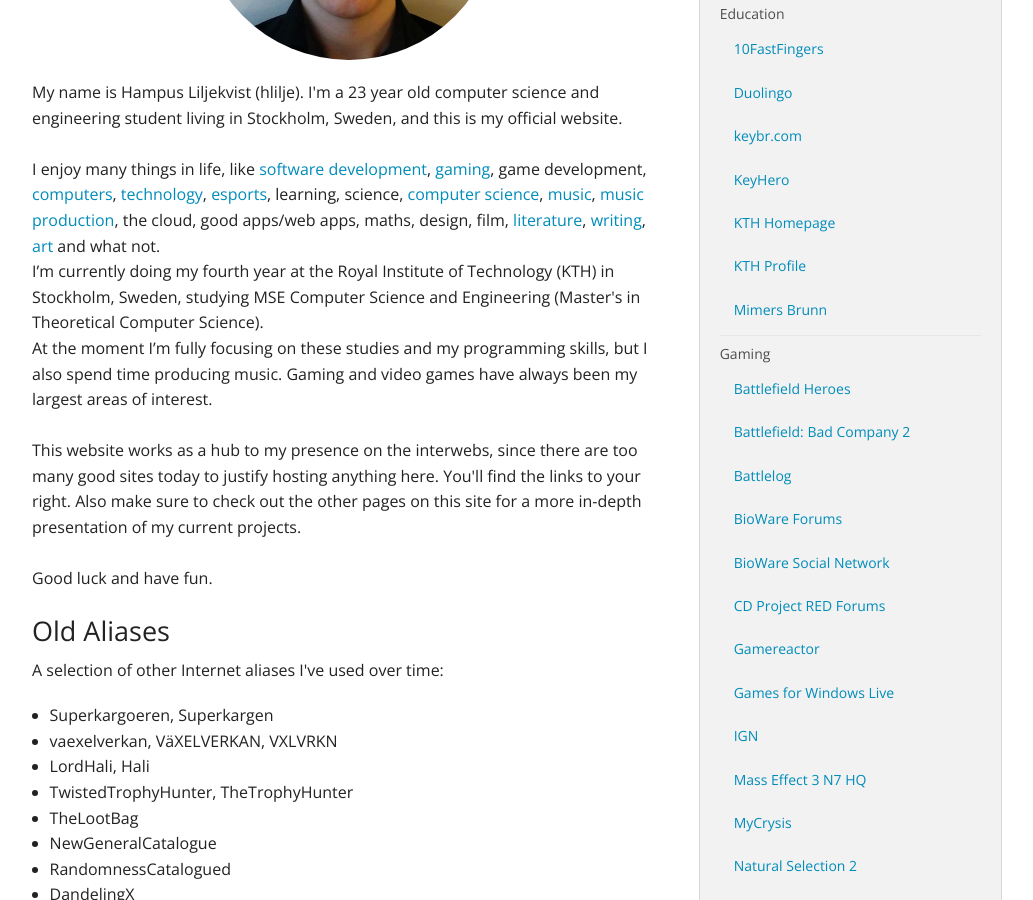
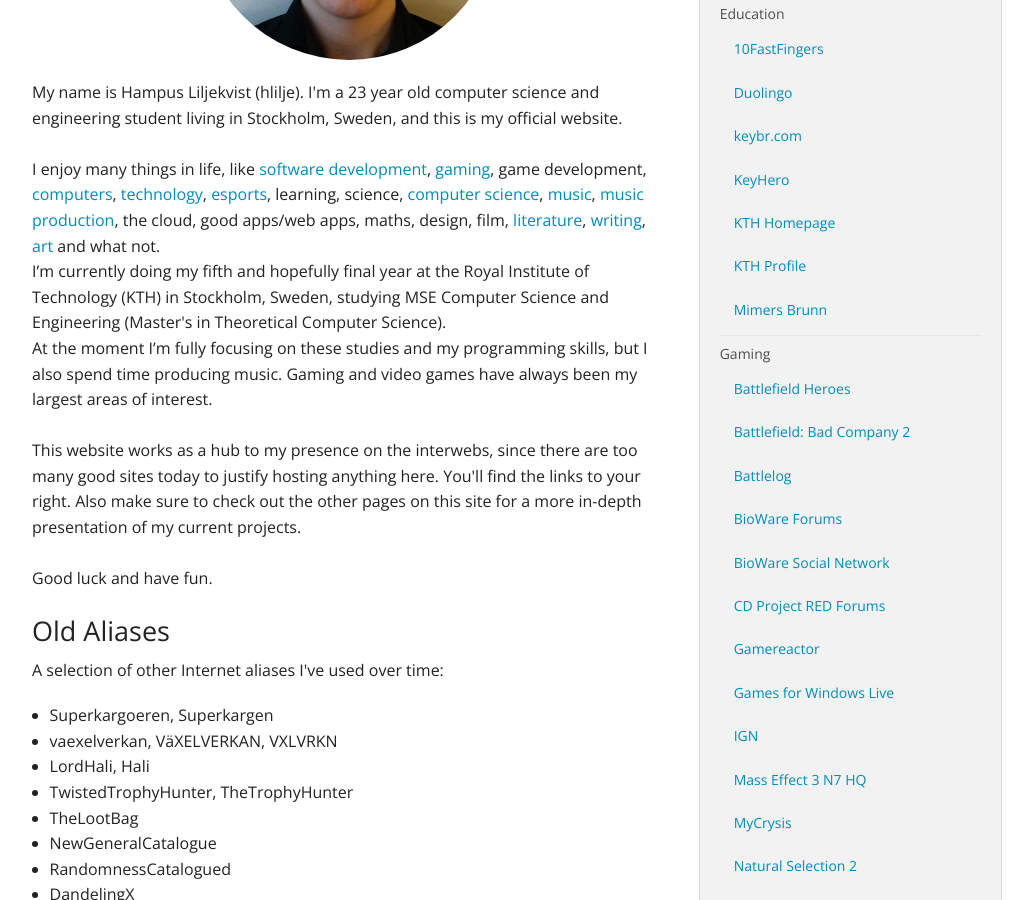
Before and after one commit to hlilje/hlilje.github.io, a Jekyll site: the page built from about/index.html, in a window 1280 px wide and 900 px high, scrolled down 348 px. Shown: the whole window, without its empty margins (123-1156 px from the left). Built offline with Jekyll 4.4.1, drawn with Linux system fonts in a browser that asks for light colours.

Commit message:
Update presentation

```diff
--- a/about/index.html
+++ b/about/index.html
@@ -38,9 +38,10 @@ title: hlilje | About
           <a href="http://blog.{{ site.url }}">writing</a>,
           <a href="http://www.simonstalenhag.se/">art</a> and what not.
           <br>
-          I’m currently doing my fourth year at the Royal Institute of Technology
-          (KTH) in Stockholm, Sweden, studying MSE Computer Science and
-          Engineering (Master's in Theoretical Computer Science).
+          I’m currently doing my fifth and hopefully final year at the Royal
+          Institute of Technology (KTH) in Stockholm, Sweden, studying MSE
+          Computer Science and Engineering (Master's in Theoretical Computer
+          Science).
           <br>
           At the moment I’m fully focusing on these studies and my programming
           skills, but I also spend time producing music.
```
